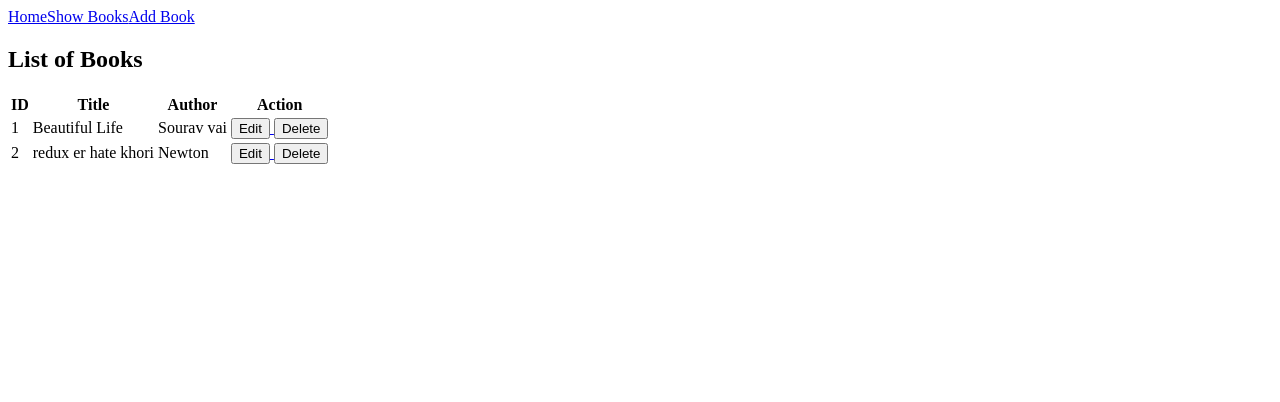
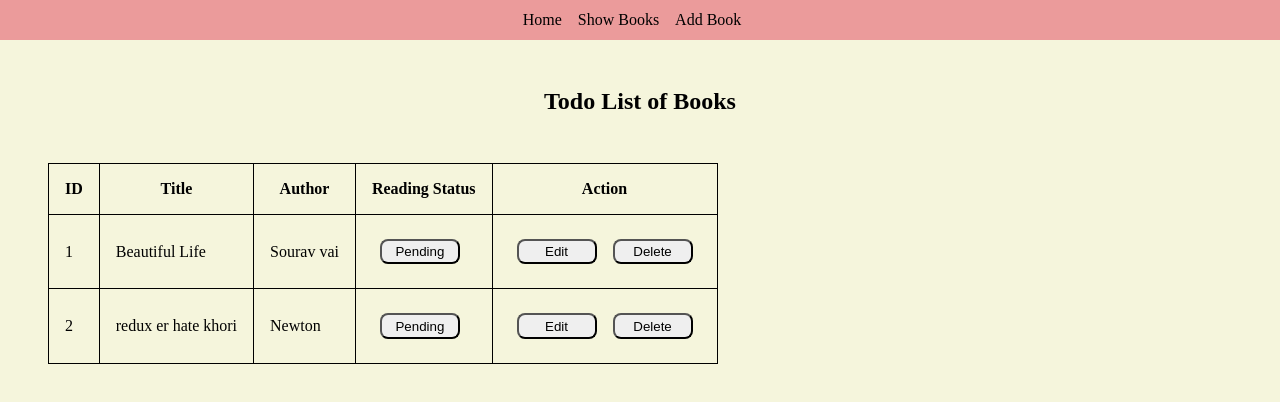
Before and after one commit to 1804090-Newton/TODO_App_using-react-redux, a React (Vite) app: page /show-books in a window 1280 px wide. Shown: the top 402 px of the page. Built offline with nearby package versions, Linux system fonts and the light colour scheme.

Commit message:
Added reading status

```diff
--- a/src/App.css
+++ b/src/App.css
@@ -0,0 +1,78 @@
+/* custom style  */
+* {
+    margin: 0;
+    padding: 0;
+    box-sizing: border-box;
+    text-decoration: none;
+    list-style-type: none;
+    outline: none;
+  }
+  body {
+    background-color: beige;
+  }
+  nav {
+    background-color: rgb(235, 155, 155);
+    height: 5vh;
+    display: flex;
+    justify-content: center;
+    align-items: center;
+    padding: 1rem;
+  }
+  .nav-link {
+    color: black;
+    margin: 0 1rem 0 0;
+    transition: all 0.3s;
+  }
+  .nav-link:hover {
+    color: white;
+  }
+
+  main {
+    min-height: 90vh;
+    display: flex;
+    justify-content: center;
+    align-items: flex-start;
+  }
+  h2 {
+    text-align: center;
+    margin: 3rem;
+  }
+  table {
+    margin: 3rem;
+    border-collapse: collapse;
+  }
+
+  td,
+  th {
+    border: 1px solid;
+    padding: 1rem;
+  }
+
+  button {
+    width: 5rem;
+    margin: 0.5rem;
+    padding: 0.2rem;
+    border-radius: 0.5rem;
+    cursor: pointer;
+  }
+  button:hover {
+    background-color: black;
+    color: white;
+  }
+
+  .form-field {
+    margin: 1rem;
+  }
+  input {
+    width: 20rem;
+    padding: 0.2rem;
+  }
+
+  footer {
+    background-color: antiquewhite;
+    height: 5vh;
+    display: flex;
+    justify-content: center;
+    align-items: center;
+    padding: 1rem;
+  }
--- a/src/components/Books/BookSlice.jsx
+++ b/src/components/Books/BookSlice.jsx
@@ -2,8 +2,8 @@ import { createSlice } from "@reduxjs/toolkit";
 
 const initialBooks = {
   books: [
-    { id: 1, title: "Beautiful Life", author: "Sourav vai" },
-    { id: 2, title: "redux er hate khori", author: "Newton" },
+    { id: 1, title: "Beautiful Life", author: "Sourav vai", reading_status: false },
+    { id: 2, title: "redux er hate khori", author: "Newton", reading_status: false },
   ],
 };
 
@@ -27,8 +27,15 @@ export const bookSlice = createSlice({
         bookToUpdate.author = author;
       }
     },
+    statusBook: (state, action) => {
+      const id = action.payload;
+      const bookToUpdate = state.books.find(book => book.id === id);
+      if (bookToUpdate) {
+        bookToUpdate.reading_status = !bookToUpdate.reading_status;
+      }
+    },
   },
 });
 
-export const { showBooks, addBook, deleteBook, updateBook } = bookSlice.actions;
+export const { showBooks, addBook, deleteBook, updateBook, statusBook } = bookSlice.actions;
 export default bookSlice.reducer;
--- a/src/components/Books/BooksView.jsx
+++ b/src/components/Books/BooksView.jsx
@@ -1,37 +1,53 @@
 import React from 'react';
 import { useDispatch, useSelector } from 'react-redux';
- import { deleteBook } from './BookSlice';
+import { deleteBook, statusBook } from './BookSlice';
 import { Link } from 'react-router-dom';
+
 const BooksView = () => {
+    const books = useSelector((state) => state.booksReducer.books);
+    const dispatch = useDispatch();
 
-    const books = useSelector((state) => state.booksReducer.books);
-       const dispatch=useDispatch();
-      const handleDeleteBook=(id)=>{
-            dispatch(deleteBook(id));
-      }
+    const handleDeleteBook = (id) => {
+        dispatch(deleteBook(id));
+    };
+
+    const handleStatus = (id) => {
+        dispatch(statusBook(id));
+    };
+
     return (
         <div>
-            <h2>List of Books</h2>
+            <h2>Todo List of Books</h2>
             <table>
                 <thead>
                     <tr>
                         <th>ID</th>
                         <th>Title</th>
                         <th>Author</th>
+                        <th>Reading Status</th>
                         <th>Action</th>
                     </tr>
                 </thead>
                 <tbody>
                     {books && books.map((book) => {
-                        const { id, title, author } = book;
+                        const { id, title, author, reading_status } = book;
                         return (
                             <tr key={id}>
                                 <td>{id}</td>
                                 <td>{title}</td>
                                 <td>{author}</td>
                                 <td>
-                                    <Link to="/edit-book" state={{id, title, author}}> <button>Edit</button> </Link>
-                                    <button onClick={()=>{handleDeleteBook(id)}}>Delete</button>
+                                    {reading_status ? (
+                                        <button onClick={() => { handleStatus(id) }}>Completed</button>
+                                    ) : (
+                                        <button onClick={() => { handleStatus(id) }}>Pending</button>
+                                    )}
+                                </td>
+                                <td>
+                                    <Link to="/edit-book" state={{ id, title, author }}>
+                                        <button>Edit</button>
+                                    </Link>
+                                    <button onClick={() => { handleDeleteBook(id) }}>Delete</button>
                                 </td>
                             </tr>
                         );
```
